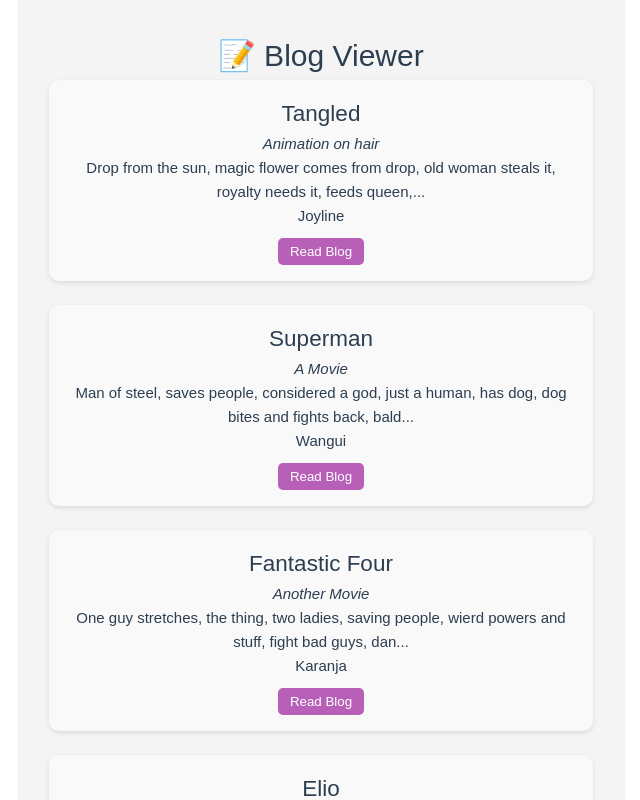
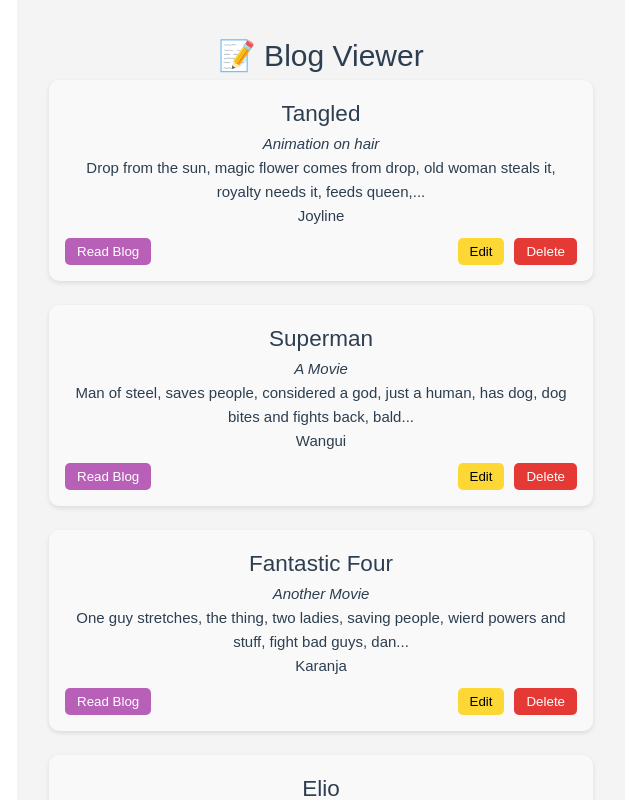
Before and after one commit to jKaranja19/vue-project, a Vue app: page / in a window 1280 px wide. Shown: the top 800 px of the page, without its empty margins (15-655 px from the left). Built offline with nearby package versions, Linux system fonts and the light colour scheme; the HTML template or start-up script is replaced by a standard one.

Commit message:
Editing a blog and deleting a post implementation

```diff
--- a/src/components/BlogForm.vue
+++ b/src/components/BlogForm.vue
@@ -1,11 +1,25 @@
 <script setup>
-import { ref } from 'vue'
+import { ref, watch } from 'vue'
+const props = defineProps({
+  blog: Object
+})
 const emit = defineEmits(['submitBlog'])
 
 const title = ref('')
 const content = ref('')
 const paragraph = ref('')
 const author = ref('')
+const index = ref(undefined)
+
+watch(() => props.blog, (newBlog) => {
+  if (newBlog) {
+    title.value = newBlog.title
+    content.value = newBlog.content
+    paragraph.value = newBlog.paragraph
+    author.value = newBlog.author
+    index.value = newBlog.index // updating
+  }
+}, { immediate: true })
 
 function handleSubmit() {
   if (!title.value || !paragraph.value) {
@@ -16,12 +30,15 @@
     title: title.value,
     content: content.value,
     paragraph: paragraph.value,
-    author: author.value || 'Anonymous'
+    author: author.value || 'Anonymous',
+    index: index.value
   })
+  // Clear form after submission
   title.value = ''
   content.value = ''
   paragraph.value = ''
   author.value = ''
+  index.value = undefined
 }
 </script>
 
--- a/src/components/BlogList.vue
+++ b/src/components/BlogList.vue
@@ -53,9 +53,31 @@
 }
 
 function addBlog(blog) {
-  blogPosts.value.push(blog)
+  if (blog.index !== undefined) {
+    // Editing an existing blog
+    blogPosts.value[blog.index] = {
+      title: blog.title,
+      content: blog.content,
+      paragraph: blog.paragraph,
+      author: blog.author
+    }
+  } else {
+    blogPosts.value.push(blog)
+  }
   formOpen.value = false
 }
+
+function deleteBlog(index) {
+  blogPosts.value.splice(index, 1)
+}
+
+function editBlog(index) {
+  const post = blogPosts.value[index]
+  selectedBlog.value = { ...post }
+  selectedBlog.value.index = index
+  formOpen.value = true
+}
+
 </script>
 
 <template>
@@ -67,6 +89,8 @@
         :index="index"
         v-bind="post"
         @readBlog="openBlog"
+        @editBlog="editBlog"
+        @deleteBlog="deleteBlog"
       />
     </div>
 
@@ -74,7 +98,11 @@
       {{ formOpen ? 'Cancel' : 'Add Your Own Blog' }}
     </button>
 
-    <BlogForm v-if="formOpen" @submitBlog="addBlog" />
+    <BlogForm
+      v-if="formOpen"
+      :blog="selectedBlog"
+      @submitBlog="addBlog"
+    />
 
     <BlogModal v-if="showModal" :blog="selectedBlog" @close="closeModal" />
   </div>
--- a/src/components/BlogPost.vue
+++ b/src/components/BlogPost.vue
@@ -18,7 +18,13 @@
     <h4><em>{{ content }}</em></h4>
     <p>{{ paragraph.slice(0, 100) }}...</p>
     <p><strong>{{ author }}</strong></p>
-    <button class="read-btn">Read Blog</button>
+    <div class="button-row">
+      <button class="read-btn" @click.stop="emit('readBlog', index)">Read Blog</button>
+      <div class="actions">
+        <button class="edit-btn" @click.stop="emit('editBlog', index)">Edit</button>
+        <button class="delete-btn" @click.stop="emit('deleteBlog', index)">Delete</button>
+      </div>
+    </div>
   </div>
 </template>
 
@@ -34,12 +40,40 @@
 .blog-card:hover {
   transform: translateY(-4px);
 }
+.button-row {
+  display: flex;
+  justify-content: space-between;
+  align-items: center;
+  margin-top: 10px;
+}
+
 .read-btn {
-  margin-top: 10px;
   padding: 6px 12px;
   background-color: #b860b8;
   color: white;
   border: none;
   border-radius: 5px;
 }
+
+.actions {
+  display: flex;
+  gap: 10px;
+}
+
+.edit-btn {
+  background-color: #fdd835;
+  color: black;
+  padding: 6px 12px;
+  border: none;
+  border-radius: 5px;
+}
+
+.delete-btn {
+  background-color: #e53935;
+  color: white;
+  padding: 6px 12px;
+  border: none;
+  border-radius: 5px;
+}
+
 </style>
```
